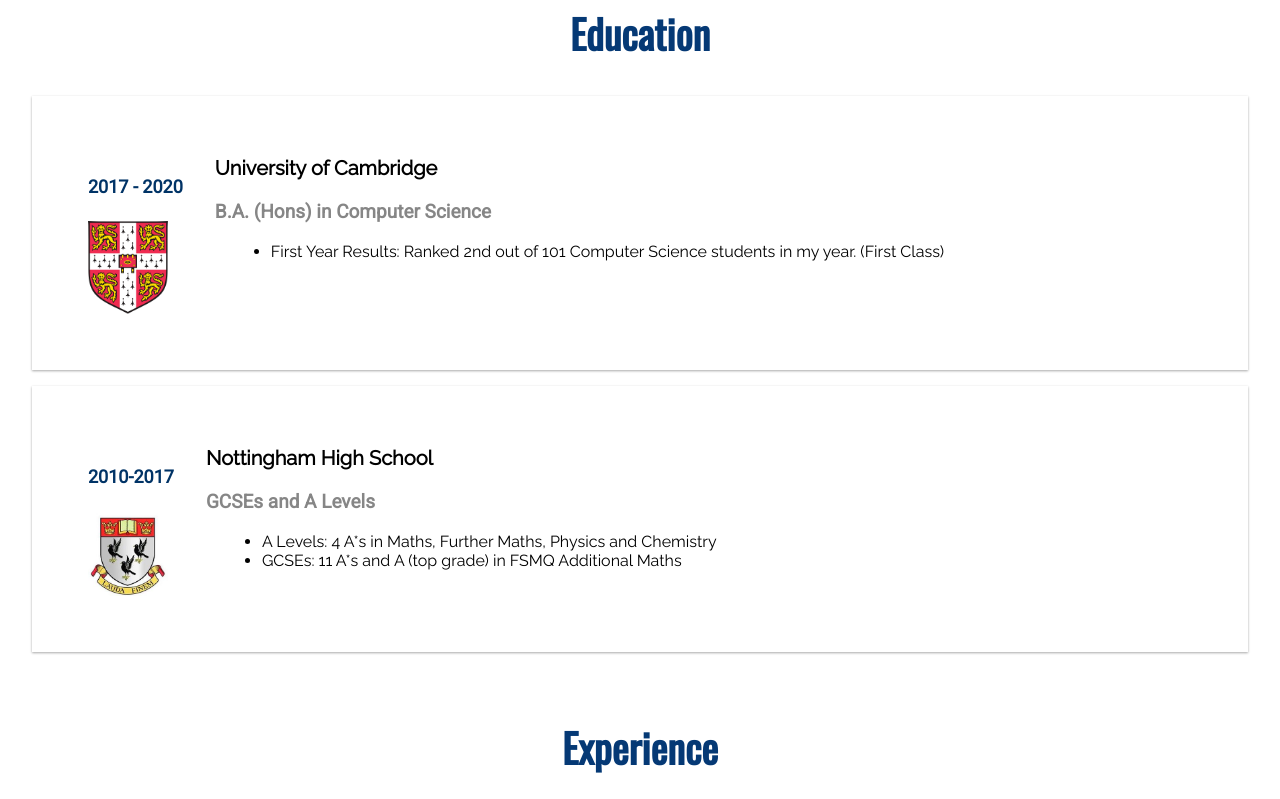
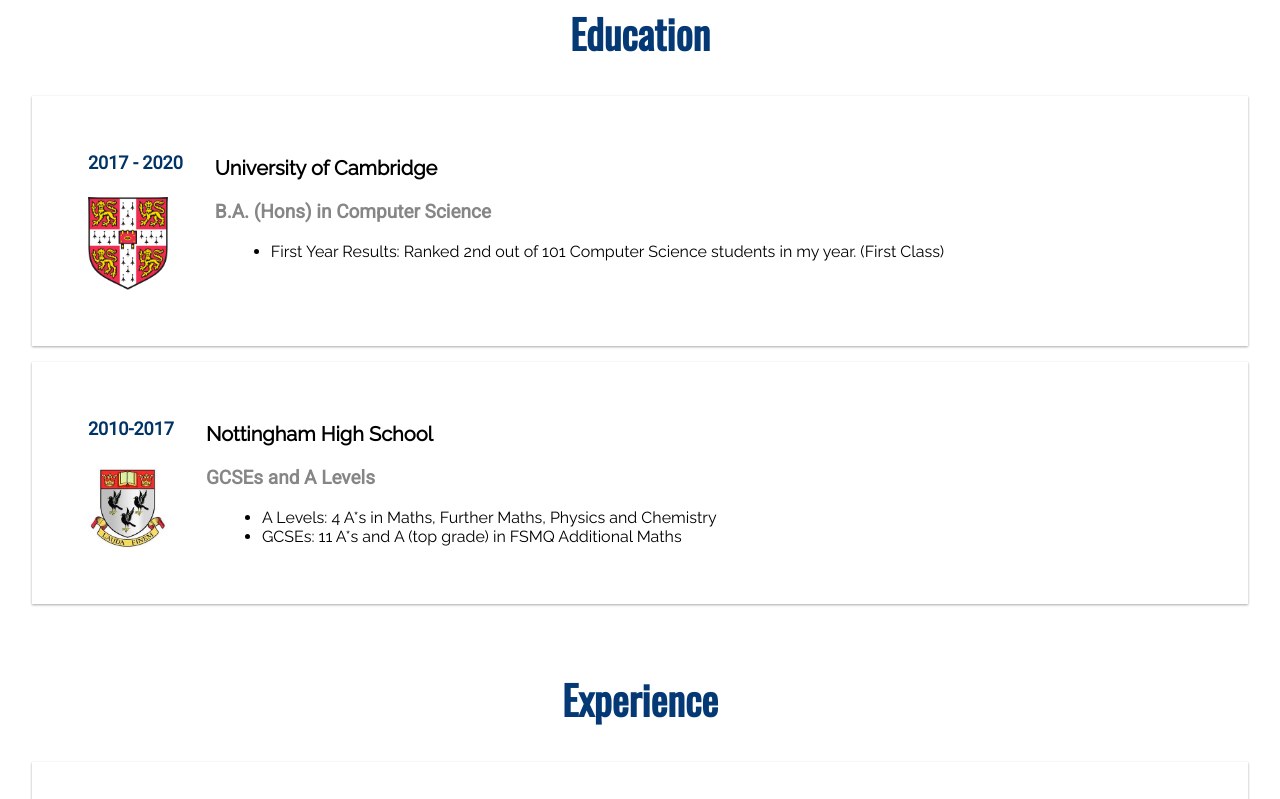
Before and after one commit to mukul-rathi/old-personal-website, a Gatsby site: page / in a window 1280 px wide. Shown: the part 912-1711 px from the top of the page. Built offline with nearby package versions, Linux system fonts and the light colour scheme; Gatsby itself is replaced by a stand-in of ours.

Commit message:
Shift position of date in event higher up

```diff
--- a/css/event.module.css
+++ b/css/event.module.css
@@ -36,6 +36,8 @@
 }
 
 .metaData > .date {
+    margin-top: 0em;
+    padding-top: 0em;
     position: top;
     color: #003366;
     font-family: 'Roboto';
```
